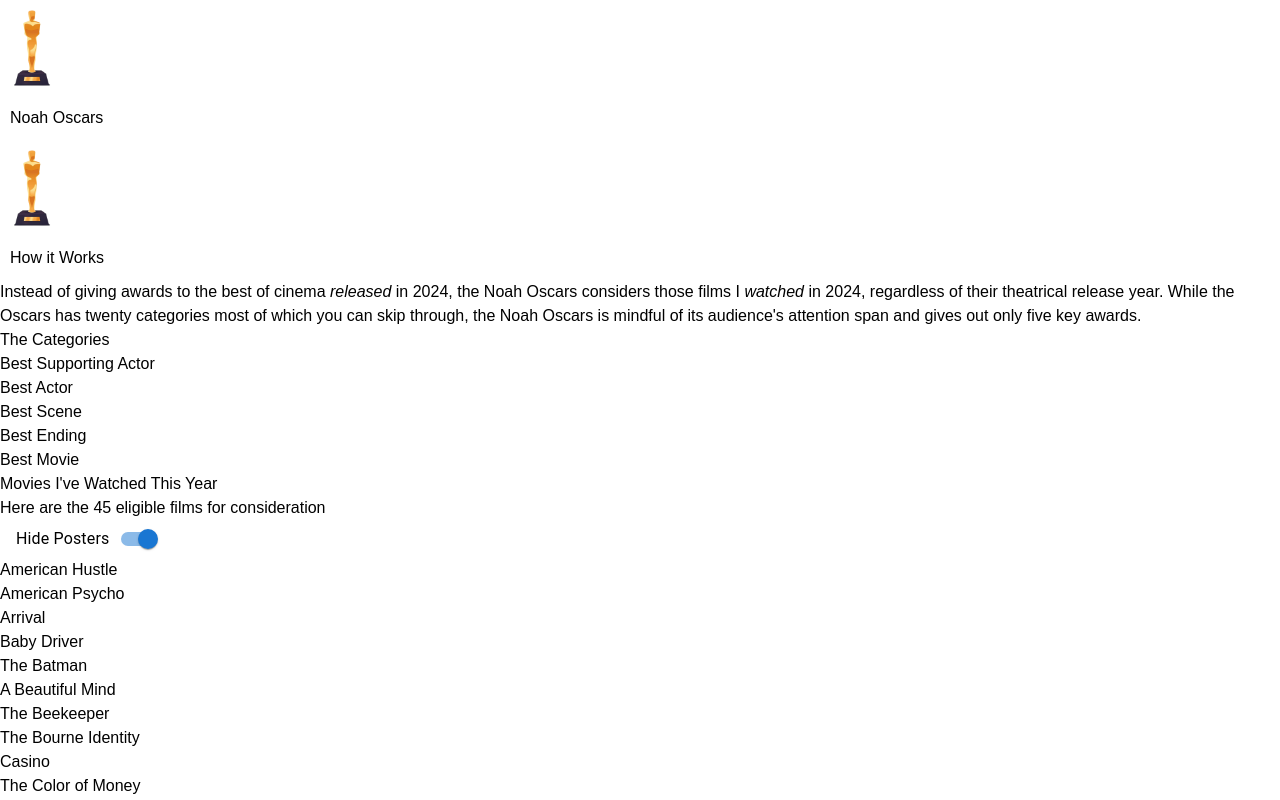
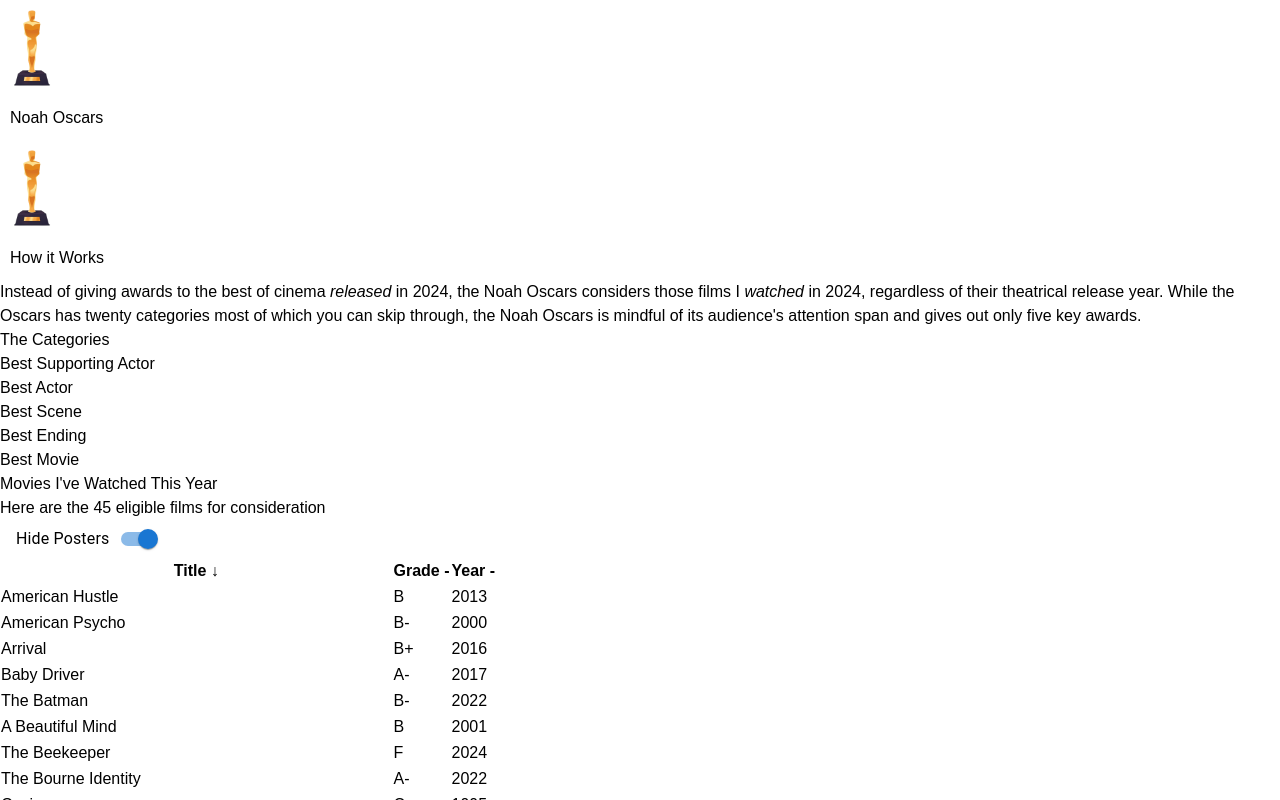
Before and after one commit to nhford/oscars, a Next.js app: page / in a window 1280 px wide. Both pictures are taken after a click on the label "Hide Posters". Shown: the top 800 px of the page. Built offline with nearby package versions, Linux system fonts and the light colour scheme.

Commit message:
sorting icons

```diff
--- a/src/app/gallery.tsx
+++ b/src/app/gallery.tsx
@@ -2,23 +2,54 @@
 
 import Film from "./film";
 import PropTypes from "prop-types";
-import { Movie } from "./util";
+import { Movie, normalizeTitle } from "./util";
 import ControlledSwitch from "./switch";
 import { useState } from "react";
 
+type sortkey = "title" | "rating" | "release";
+
 function Gallery({ movies }: { movies: Movie[] }) {
+  const [data, setData] = useState(movies);
   const [hidden, setHidden] = useState(false);
+  const [sorted, setSorted] = useState({ key: "title", dir: "asc" });
+
+  const sortIcon = (key: sortkey) => {
+    return sorted.key === key ? (
+      sorted.dir === "asc" ? (
+        <span className="text-sm md:text-base align-top">↓</span>
+      ) : (
+        <span className="text-sm md:text-base align-top">↑</span>
+      )
+    ) : (
+      <span className="text-sm md:text-base align-middle font-thin">-</span>
+    );
+  };
+
+  const handleSort = (key: sortkey) => {
+    let dir = "desc";
+    if (sorted.key == key && sorted.dir == dir) dir = "asc";
+    const d = dir == "asc" ? -1 : 1;
+    setSorted({ key: key, dir: dir });
+    if (key == "title") {
+      setData(
+        data.sort((a, b) =>
+          normalizeTitle(a[key]) < normalizeTitle(b[key]) ? d : -d
+        )
+      );
+    } else setData(data.sort((a, b) => (a[key] < b[key] ? d : -d)));
+  };
 
   return (
-    <div className="">
+    <div className="h-full bg-red-200 xl:min-h-[800px]">
       <h3 className="text-base text-center text-gray-800 md:text-lg lg:text-xl">
         Here are the {movies.length} eligible films for consideration
       </h3>
       <div className="text-center">
         <ControlledSwitch checked={hidden} setChecked={setHidden} />
       </div>
+      <div className="bg-green-200">
         {!hidden && (
-        <div className="grid gap-3 p-4 grid-cols-[repeat(auto-fit,_minmax(max(45px,_10%),_1fr))] justify-center md:gap-2 xl:gap-1 xl:p-2">
+          <div className="grid gap-3 p-4 grid-cols-[repeat(auto-fit,_minmax(max(45px,_10%),_1fr))] justify-center md:gap-3 xl:p-2">
             {movies.map((film) => (
               <Film
                 key={film.id}
@@ -32,30 +63,51 @@
         )}
         {hidden && (
           <>
-          <div className="flex flex-col md:flex-row m-2">
-            {[0, 1].map((part) => (
-              <div
-                key={part}
-                className={`w-full md:w-1/2 bg-gray-100 ${
-                  part === 0 ? "mt-2" : "m-0"
-                } p-0`}
+            <div className="flex flex-col md:flex-row m-2 justify-center">
+              <table className="bg-white text-base lg:text-lg table-fixed">
+                <thead className="text-sm md:text-base text-center">
+                  <tr>
+                    <th
+                      className="border border-gray-200 lg:px-4"
+                      onClick={() => handleSort("title")}
                     >
-                {movies
-                  .filter((_, i) =>
-                    part === 0
-                      ? i <= Math.floor(movies.length / 2)
-                      : i > Math.floor(movies.length / 2)
-                  )
-                  .map((film) => (
-                    <p className="text-center text-base" key={film.id}>
-                      {film.title}
-                    </p>
+                      Title {sortIcon("title")}
+                    </th>
+                    <th
+                      className="border border-gray-200 lg:px-2 min-w-[60px]"
+                      onClick={() => handleSort("rating")}
+                    >
+                      Grade {sortIcon("rating")}
+                    </th>
+                    <th
+                      className="border border-gray-200 lg:px-4"
+                      onClick={() => handleSort("release")}
+                    >
+                      Year {sortIcon("release")}
+                    </th>
+                  </tr>
+                </thead>
+                <tbody>
+                  {data.map((row) => (
+                    <tr className="text-sm xl:text-base" key={row.id}>
+                      <td className="border border-gray-200 px-1">
+                        {row.title}
+                      </td>
+                      <td className="border border-gray-200 text-center px-2">
+                        {" "}
+                        {row.grade}
+                      </td>
+                      <td className="border border-gray-200 text-center px-2">
+                        {row.release}
+                      </td>
+                    </tr>
                   ))}
-              </div>
-            ))}
+                </tbody>
+              </table>
             </div>
           </>
         )}
+      </div>
     </div>
   );
 }
--- a/src/app/page.tsx
+++ b/src/app/page.tsx
@@ -63,8 +63,8 @@
               <Gallery movies={movies} />
             </div>
           </div>
-          <div className="w-full md:w-1/2 md:mx-5 mx-0 md:rounded-lg flex my-4 md:my-0 md:justify-center md:items-center">
-            <div className="place-self-center bg-gray-100 md:rounded-lg w-full h-[600px] md:h-[900px] lg:h-[1200px]">
+          <div className="w-full md:w-1/2 md:mx-5 mx-0 md:rounded-lg flex my-4 md:my-0">
+            <div className="bg-gray-100 md:rounded-lg w-full h-[600px] md:h-[900px] lg:h-[1200px] md:mt-24">
               <h2 className="text-3xl font-bold text-center text-gray-800 md:text-4xl lg:text-5xl my-2 p-1 md:py-6">
                 2024 Awards
               </h2>
```
Lines whose indentation alone changed are shown as unchanged.
